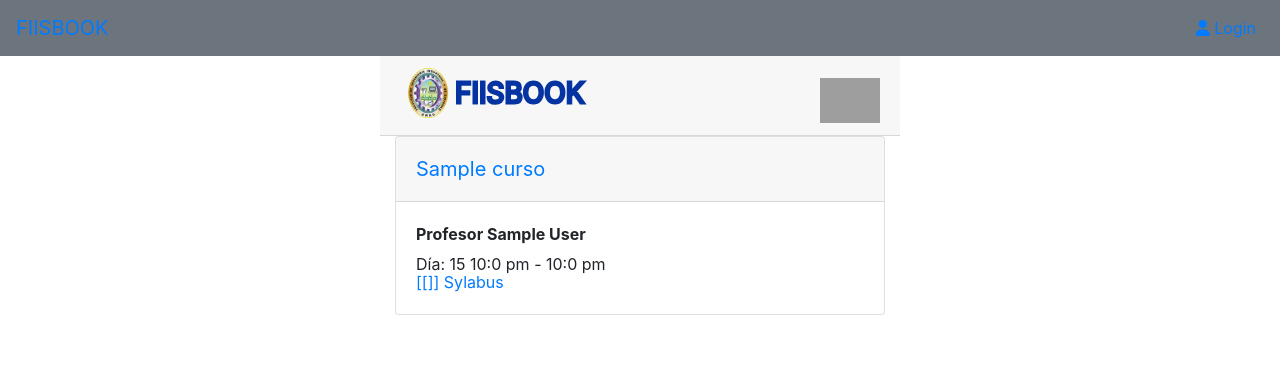
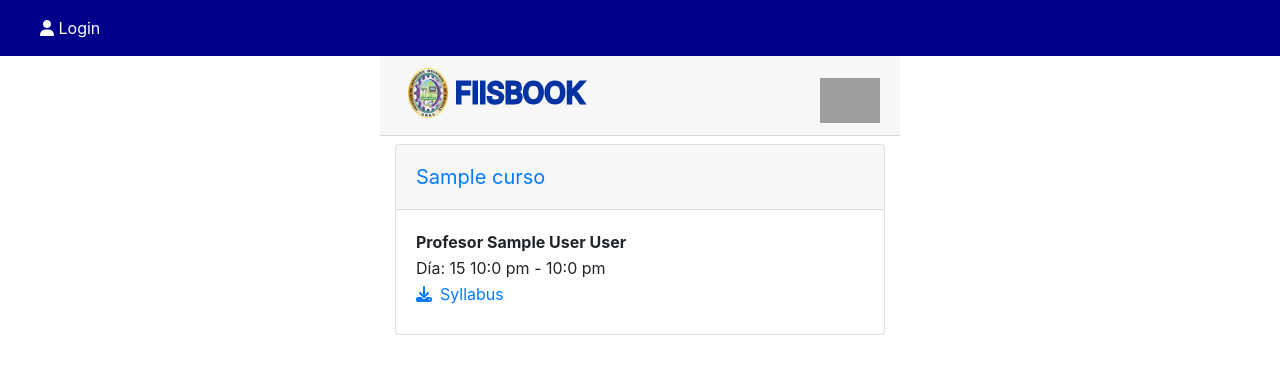
Before and after one commit to Chaoslecion123/project_malca, a Django app: page /cursos/ in a window 1280 px wide. Shown: the top 374 px of the page. Run offline with Django 3.2, Linux system fonts and the light colour scheme; tables that the repository leaves empty hold one stand-in row (values such as "Sample post"); parts of the project's set-up code (start-up, migrations or seed data) failed here and were passed over; some libraries are stand-ins or nearby versions; grey boxes are pictures that could not be loaded.

Commit message:
template modified

```diff
--- a/fiisbook/templates/cursos.html
+++ b/fiisbook/templates/cursos.html
@@ -13,48 +13,48 @@
 
     <div class="container">
         <div class=row>
-            <div class="col">
+            <div class="col ">
                 {% for curso in cursos %}
                 {% if request.user.is_staff %}
-                <div class="card">
+                <div class="card mt-2">
                 <a href="{% url 'interface' pk=curso.pk %}">
-                    <div class="card-header">
+                    <div class="card-header border">
                         {{curso.name}}
                     </div>
                     <div class="card-body">
-                    <div class="card-title">
+                    <div class="card-title mb-2">
                         {% for teacher in curso.teacher.all %}
-                            <strong>Profesor {{teacher}}</strong>
+                            Profesor:  {{teacher}} {{teacher.last_name}}
                         {% endfor %}
                     </div>
-                    <div class="card-subtitle">
+                    <div class="card-subtitle mb-2">
                         Día: {{curso.start.day}} {{curso.start.hour}}:{{curso.start.minute}} pm - {{curso.end.hour}}:{{curso.end.minute}} pm
                     </div>
-                    <div class="card-subtitle">
+                    <div class="card-subtitle mb-2">
                         {% if curso.document %}
-                        <a href="{{curso.document.url}}">[[]] Sylabus</a>
+                        <a href="{{curso.document.url}}"><i class="fas fa-download mr-2"></i>Syllabus</a>
                         {% endif %}
                     </div>
                 </div>
                 </a>
             </div>
                 {% else %}
-                <div class="card">
+                <div class="card mt-2">
                     <div class="card-header">
                         <a class="navbar-brand" href="{% url 'curso-detail' pk=curso.pk %}">{{curso.name}}</a>
                     </div>
                     <div class="card-body">
-                        <div class="card-title">
+                        <div class="card-title mb-2">
                             {% for teacher in curso.teacher.all %}
-                                <strong>Profesor {{teacher}}</strong>
+                                <strong>Profesor {{teacher}} {{teacher.last_name}}</strong>
                             {% endfor %}
                         </div>
-                        <div class="card-subtitle">
+                        <div class="card-subtitle mb-2">
                             Día: {{curso.start.day}} {{curso.start.hour}}:{{curso.start.minute}} pm - {{curso.end.hour}}:{{curso.end.minute}} pm
                         </div>
-                        <div class="card-subtitle">
+                        <div class="card-subtitle mb-2">
                             {% for docu in curso.teacher.all %}
-                                <a href="{{docu.document.url}}">[[]] Sylabus</a>
+                                <a href="{{docu.document.url}}"><i class="fas fa-download mr-2"></i>Syllabus</a>
                             {% endfor %}
                         </div>
                     </div>
@@ -71,7 +71,12 @@
 {% block styles %}
 
 <style>
-@media (max-width: 400px) {
+
+body{
+
+    overflow: scroll;
+}
+@media (max-width: 360px) {
         .movil{
 
             display: block !important;
@@ -80,6 +85,7 @@
             margin-top:5px;
 
         }
+
 
 }
     .mau{
--- a/fiisbook/templates/navbar.html
+++ b/fiisbook/templates/navbar.html
@@ -1,36 +1,37 @@
-<nav class="navbar navbar-expand-lg" style="background-color: #6c757d;">
+<nav class="navbar navbar-expand-lg" style="background-color:   darkblue; ">
 
   {% if request.user.is_authenticated %}
 
-  <a class="navbar-brand" href="{% url 'cursos' %}">FIISBOOK</a>
-  <button class="navbar-toggler" type="button" data-toggle="collapse" data-target="#navb" aria-controls="navbarSupportedContent" aria-expanded="false" aria-label="Toggle navigation">
-    <span class="navbar-toggler-icon"></span>
-  </button>
+    <a class="navbar-brand text-white"href="{% url 'cursos' %}">FIISBOOK</a>
+    <button class="navbar-toggler" type="button" data-toggle="collapse" data-target="#navb" aria-controls="navbarSupportedContent" aria-expanded="false" aria-label="Toggle navigation">
+      <span class="navbar-toggler-icon"></span>
+    </button>
+
 
   {% else %}
 
-  <a class="navbar-brand" href="#">FIISBOOK</a>
+  <a class="navbar-brand text-white" href="#"></a>
   <button class="navbar-toggler" type="button" data-toggle="collapse" data-target="#navb" aria-controls="navbarSupportedContent" aria-expanded="false" aria-label="Toggle navigation">
     <span class="navbar-toggler-icon"></span>
   </button>
 
   {% endif %}
 
-  <div id="navb" class="navbar-collapse collapse hide" >
-    <ul class=" navbar-nav ml-auto">
+  <div id="" class="    " >
+    <ul class=" navbar-nav ml-auto ">
 
         {% if not  request.user.is_authenticated %}
 
           {% if request.path == '/' %}
             <li class="nav-item">
-                <a class="nav-link" href="{% url 'register' %}">
-                <span class="fas fa-sign-in-alt"></span>
+                <a class="nav-link text-white" href="{% url 'register' %}">
+                <span class="fas fa-sign-in-alt text-white"></span>
                 Registrar</a>
             </li>
           {% else %}
           <li class="nav-item {% if request.path == '/usuarios/login/' %} active {% endif %}">
-            <a class="nav-link" href="{% url 'login' %}">
-            <span class="fas fa-user"></span>
+            <a class="nav-link  text-white" href="{% url 'login' %}">
+            <span class="fas fa-user text-white"></span>
             Login</a>
           </li>
 
@@ -38,9 +39,9 @@
           {% endif  %}
 
         {% else %}
-        <li class="nav-item">
-            <a class="nav-link" href="{% url 'logout' %}">
-            <span class="fas fa-sign-in-alt"></span>
+        <li class="nav-item ">
+            <a class="nav-link text-white" href="{% url 'logout' %}">
+            <span class="fas fa-sign-in-alt text-white"></span>
             Logout</a>
         </li>
 
@@ -48,3 +49,22 @@
     </ul>
   </div>
 </nav>
+
+<style>
+
+@media (max-width: 360px) {
+        .navi{
+
+            display: flex !important;
+            justify-content: space-between !important;
+        }
+        .mar{
+            margin-top:5px;
+
+        }
+
+
+}
+
+
+</style>
```
Also changed, not shown: fiisbook/templates/curso_detail.html (+46 -19 lines), fiisbook/templates/interfaz.html (+0 -91 lines).
